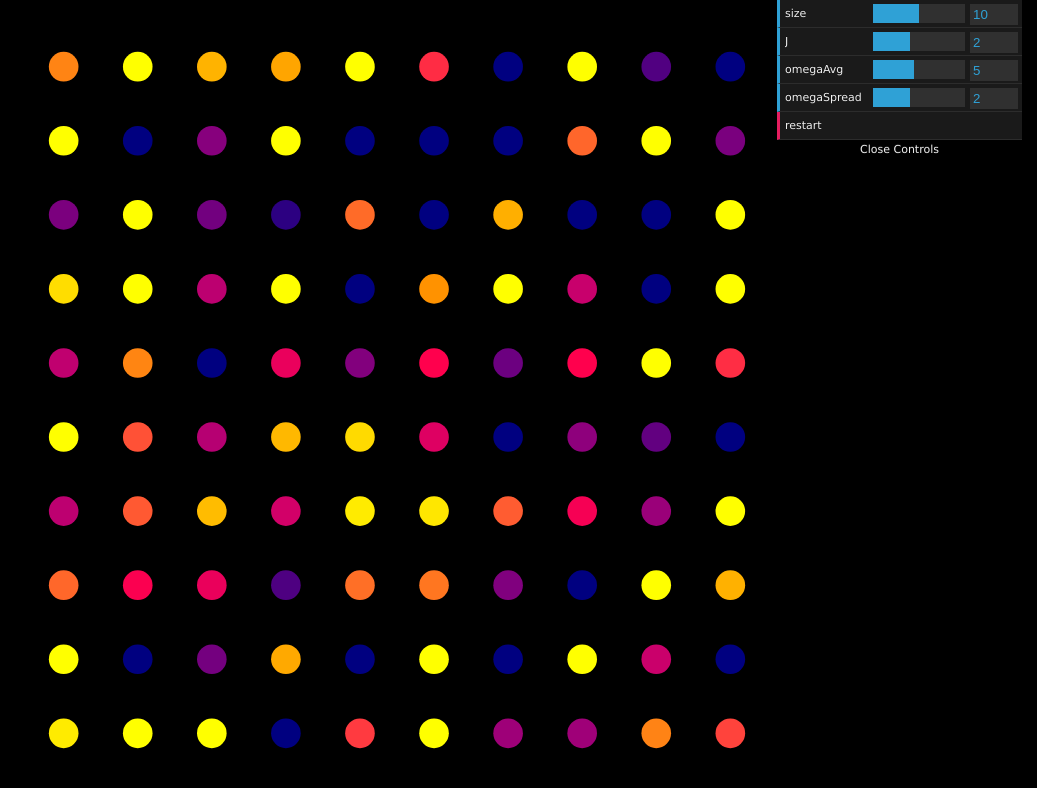
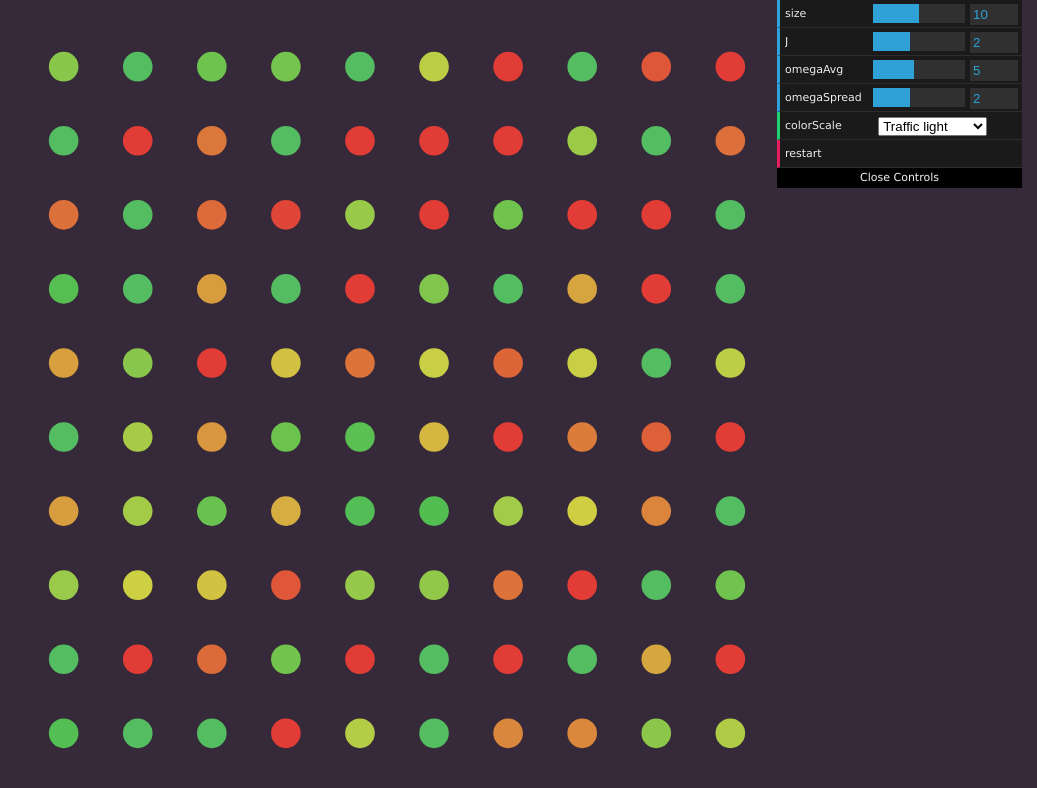
Before and after one commit to stur86/anderson-loc, a plain HTML site: page index.html in a window 1280 px wide. Shown: the whole page, without its empty margins (243-1280 px from the left). Drawn offline with Linux system fonts and the light colour scheme.

Commit message:
Added colour scales

```diff
--- a/main.css
+++ b/main.css
@@ -14,5 +14,5 @@ html, body {
     top: 0;
     left: 0;
 
-    background-color: black;
+    background-color: #592941;
 }
--- a/main.js
+++ b/main.js
@@ -11,7 +11,25 @@ function AndersonModel(container) {
     this.omegaAvg = 5.0;
     this.omegaSpread = 2.0;
 
-    this.cscale = chroma.scale(['yellow', 'navy']).mode('lch');
+    this.cscales = {
+        'Green on wine': {
+            'bkg': '#592941',
+            'scale': chroma.scale(['#498467', '#EDE5A6']).mode('lch'),
+        },
+        'Blue and dark': {
+            'bkg': '#4E4B5C',
+            'scale': chroma.scale(['#4381C1', '#A37871']).mode('lrgb'),
+        },
+        'Tropical': {
+            'bkg': '#52414C',
+            'scale': chroma.scale(['#596157', '#E3655B']).mode('hsl'),
+        },
+        'Traffic light': {
+            'bkg': '#362939',
+            'scale':  chroma.scale(['#54BC61', '#E13D36']).mode('hsl'),
+        }
+    }
+    this.colorScale = 'Traffic light';
 
     this.init();
 }
@@ -74,11 +92,14 @@ AndersonModel.prototype = {
         }
 
         // Create the visualisation
+        this.set_cscale(this.colorScale);
+        this.cont.html('');
+
         var spacing = 100.0 / (this.size - 1);
-        var cscale = this.cscale;
         var oA = this.omegaAvg;
         var oS = this.omegaSpread;
-        this.cont.html('');
+        var cscale = this.cscale;
+
         this.cont.selectAll("circle").data(this.sites)
             .enter()
             .append("circle")
@@ -98,6 +119,11 @@ AndersonModel.prototype = {
             .on('click', function(d) {
                 d.x = 0.8;
             });
+    },
+
+    set_cscale: function(name) {
+        this.cont.style('background-color', this.cscales[name].bkg);
+        this.cscale = this.cscales[name].scale;
     },
 
     restart: function () {
@@ -149,6 +175,7 @@ var csize = gui.add(model, 'size', 5, 15).step(1);
 var cJ = gui.add(model, 'J', 0, 5.0);
 var cOmAvg = gui.add(model, 'omegaAvg', 1.0, 10.0);
 var cOmSpr = gui.add(model, 'omegaSpread', 0.0, 5.0);
+var cScale = gui.add(model, 'colorScale', Object.keys(model.cscales));
 gui.add(model, 'restart');
 
 csize.onFinishChange(function () {
@@ -163,3 +190,6 @@ cOmAvg.onFinishChange(function () {
 cOmSpr.onFinishChange(function () {
     model.restart();
 });
+cScale.onFinishChange(function() {
+    model.restart();
+});
```
